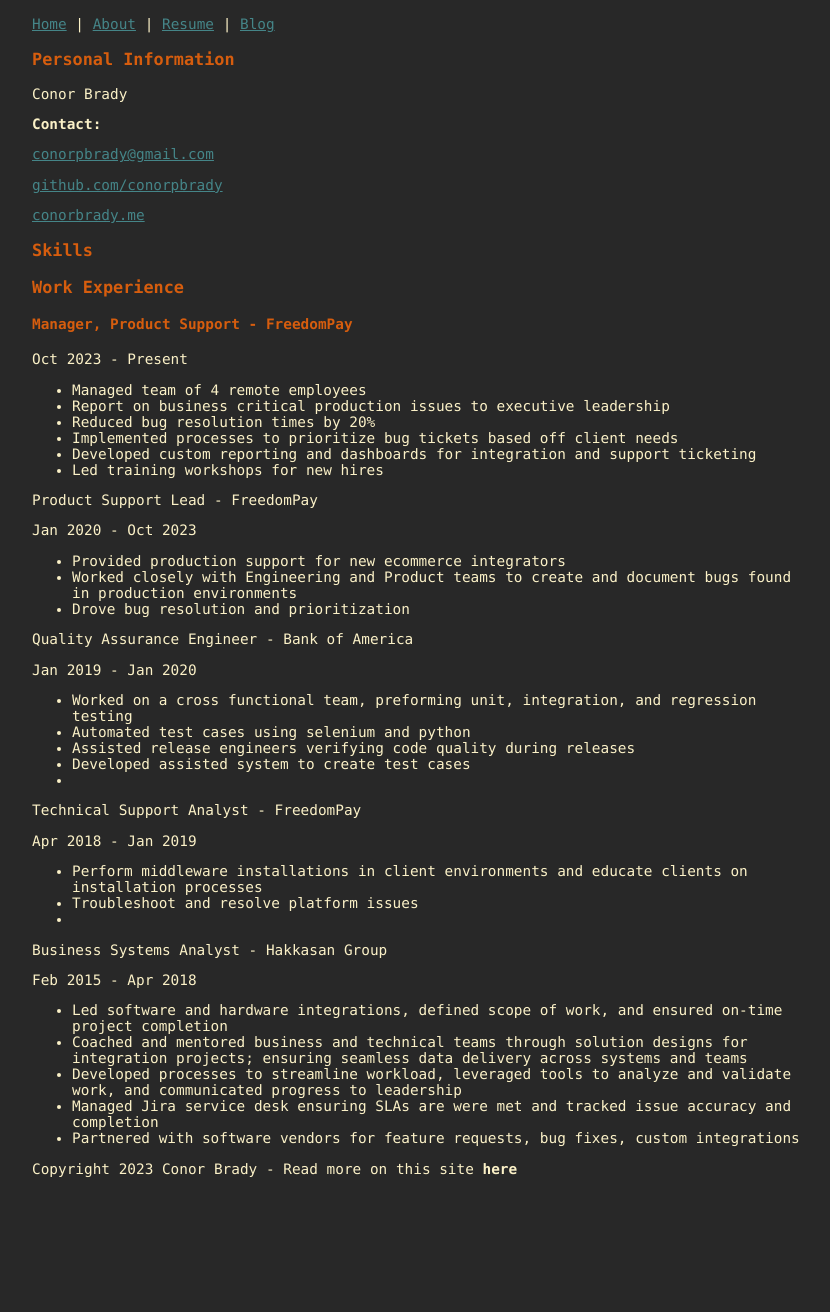
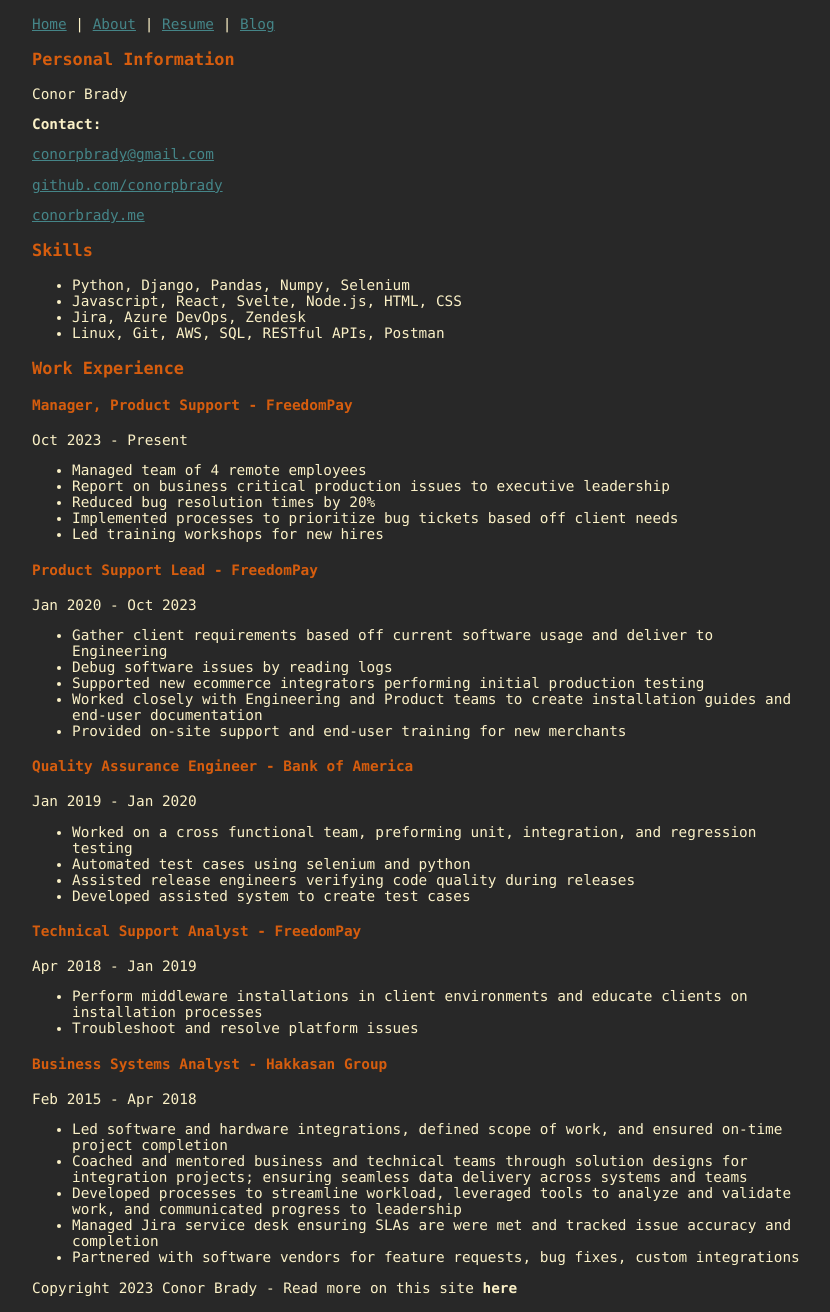
Before and after one commit to conorpbrady/conorbrady.io, a Django app: page /resume/ in a window 1280 px wide. Shown: the whole page, without its empty margins (224-1054 px from the left). Before the commit the page ends 1177 px from the top, so only its background shows below. Run offline with Django 4.2, Linux system fonts and the light colour scheme; some libraries are stand-ins or nearby versions.

Commit message:
clean up formatting on resume, tweaked language on about page

```diff
--- a/conorbrady/conorbrady/templates/about.html
+++ b/conorbrady/conorbrady/templates/about.html
@@ -4,11 +4,11 @@
 <div class="page-container">
   <h3>About</h3>
   <section>
-    <p>I'm Conor Brady, lifelong learner, web developer, and aspiring disco musician</p>
+    <p>I'm Conor Brady, lifelong learner, web developer, Internet enthusiast, and aspiring disco musician</p>
 
-    <p>Passionate about building software to enhance the human experience, minimal design, and privacy</p>
+    <p>Passionate about building software to enhance the human experience embracing minimalistic design and end-user privacy</p>
 
-    <p>I write about things here I find interesting, my journey as a developer, things I can never seem to remember, and something else<p>
+    <p>I write about software engineering, my journey as a developer, things I can never seem to remember, and anything else I find interesting<p>
 
   </section>
 </div>
--- a/conorbrady/conorbrady/templates/resume.html
+++ b/conorbrady/conorbrady/templates/resume.html
@@ -11,48 +11,52 @@
 </section>
 <h3>Skills</h3>
 <section>
+  <ul>
+    <li>Python, Django, Pandas, Numpy, Selenium</li>
+    <li>Javascript, React, Svelte, Node.js, HTML, CSS</li>
+    <li>Jira, Azure DevOps, Zendesk</li>
+    <li>Linux, Git, AWS, SQL, RESTful APIs, Postman</li>
 </section>
 <h3>Work Experience</h3>
 <section>
     <h4>Manager, Product Support - FreedomPay</h4>
     <p>Oct 2023 - Present</p>
     <ul>
-    <li>Managed team of 4 remote employees</li>
-    <li>Report on business critical production issues to executive leadership</li>
-    <li>Reduced bug resolution times by 20%</li>
-    <li>Implemented processes to prioritize bug tickets based off client needs</li>
-    <li>Developed custom reporting and dashboards for integration and support ticketing</li>
-    <li>Led training workshops for new hires</Li>
+      <li>Managed team of 4 remote employees</li>
+      <li>Report on business critical production issues to executive leadership</li>
+      <li>Reduced bug resolution times by 20%</li>
+      <li>Implemented processes to prioritize bug tickets based off client needs</li>
+      <li>Led training workshops for new hires</Li>
     </ul>
 
-    <p>Product Support Lead - FreedomPay</p>
+    <h4>Product Support Lead - FreedomPay</h4>
     <p>Jan 2020 - Oct 2023</p>
     <ul>
-    <li>Provided production support for new ecommerce integrators</li>
-    <li>Worked closely with Engineering and Product teams to create and document bugs found in production environments</li>
-    <li>Drove bug resolution and prioritization</li>
+      <li>Gather client requirements based off current software usage and deliver to Engineering</li>
+      <li>Debug software issues by reading logs</li>
+      <li>Supported new ecommerce integrators performing initial production testing</li>
+      <li>Worked closely with Engineering and Product teams to create installation guides and end-user documentation</li>
+      <li>Provided on-site support and end-user training for new merchants</li>
     </ul>
 
-    <p>Quality Assurance Engineer - Bank of America</p>
+    <h4>Quality Assurance Engineer - Bank of America</h4>
     <p>Jan 2019 - Jan 2020</p>
     <ul>
       <li>Worked on a cross functional team, preforming unit, integration, and regression testing</li>
       <li>Automated test cases using selenium and python</li>
       <li>Assisted release engineers verifying code quality during releases</li>
       <li>Developed assisted system to create test cases</li>
-      <li></li>
     </ul>
 
-    <p>Technical Support Analyst - FreedomPay</p>
+    <h4>Technical Support Analyst - FreedomPay</h4>
     <p>Apr 2018 - Jan 2019</p>
     <ul>
 
       <li>Perform middleware installations in client environments and educate clients on installation processes</li>
       <li>Troubleshoot and resolve platform issues</li>
-      <li></li>
     </ul>
 
-    <p>Business Systems Analyst - Hakkasan Group</p>
+    <h4>Business Systems Analyst - Hakkasan Group</h4>
     <p>Feb 2015 - Apr 2018</p>
     <ul>
 
```
